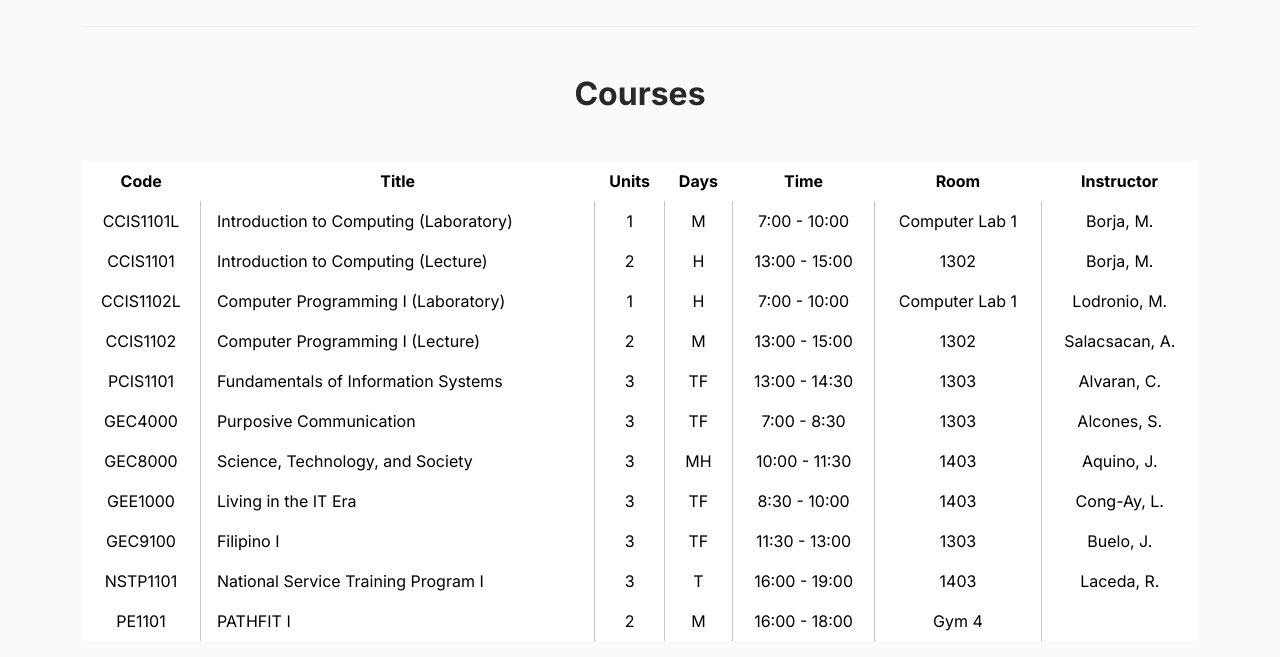
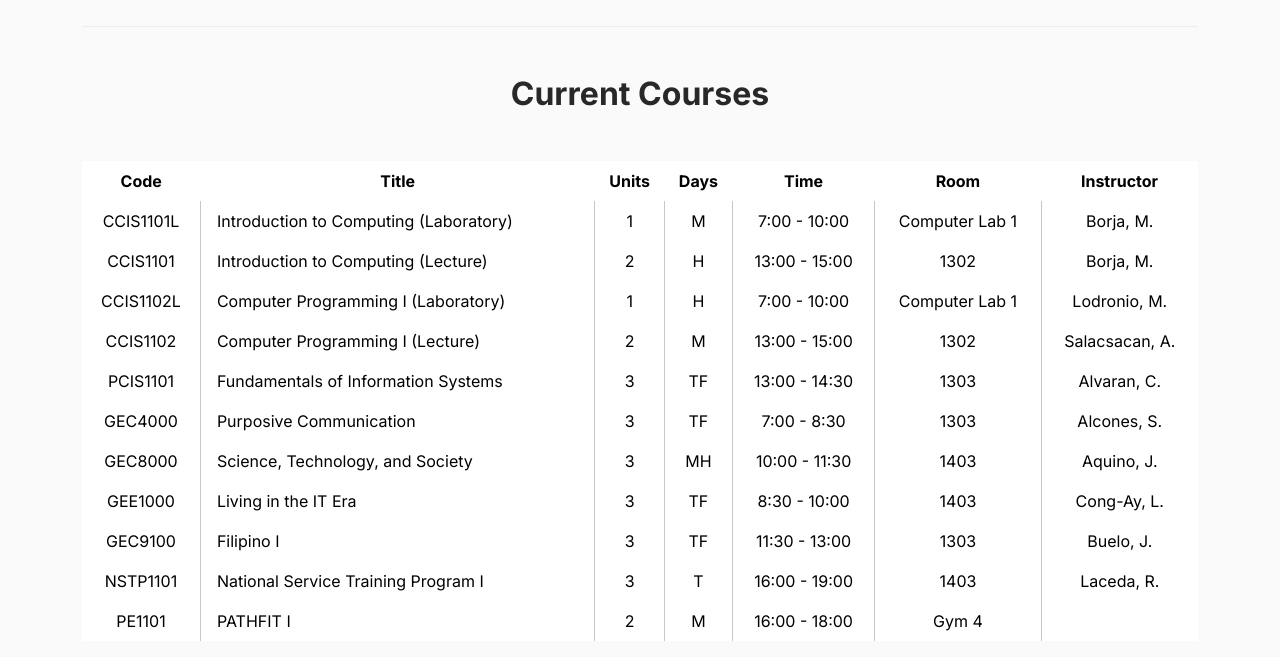
Before and after one commit to creui/resume-2, a plain HTML site: page index.html in a window 1280 px wide. Shown: the part 1710-2367 px from the top of the page. Drawn offline with Linux system fonts and the light colour scheme.

Commit message:
change 'courses' header to 'current courses'

```diff
--- a/index.html
+++ b/index.html
@@ -199,7 +199,7 @@
 
             <hr class="border-secondary-subtle">
 
-            <h2 class="fw-bolder text-center mt-5 mb-5">Courses</h2>
+            <h2 class="fw-bolder text-center mt-5 mb-5">Current Courses</h2>
 
             <div class="table-responsive">
                 <table class="table table-hover align-middle table-borderless">
```
